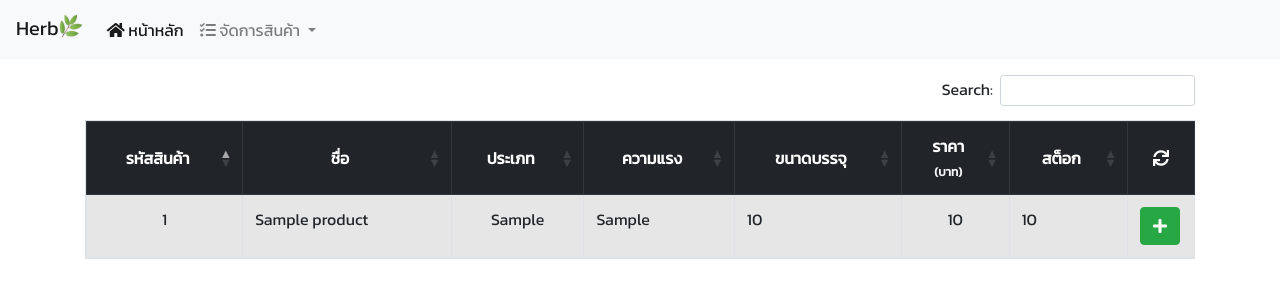
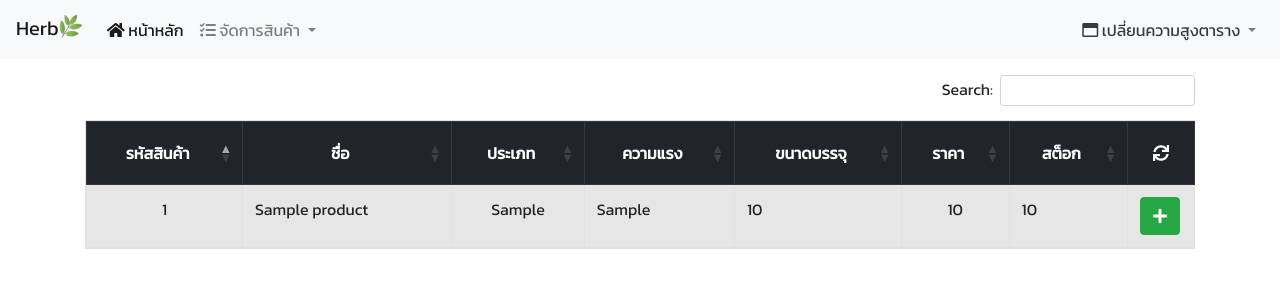
Before and after one commit to ThanakitKongKang/Herb_Internship, a PHP site: page / in a window 1280 px wide. Shown: the top 300 px of the page. Run offline with PHP 8.4, Linux system fonts and the light colour scheme; tables that the repository leaves empty or names only in its code hold one stand-in row (values such as "Sample post"); lists and menus that the app fills with data are empty; some libraries are stand-ins or nearby versions.

Commit message:
change table-height function

```diff
--- a/header.php
+++ b/header.php
@@ -16,10 +16,6 @@
                 } ?>" href="index.php"><i class="fas fa-home"></i> หน้าหลัก <span class="sr-only">(current)</span></a>
             </li>
 
-
-
-
-
             <li class="nav-item dropdown">
                 <a class="nav-link dropdown-toggle" href="#" id="navbarDropdownMenuLink" data-toggle="dropdown" aria-haspopup="true" aria-expanded="false">
                     <span class="<?php if (basename($_SERVER['PHP_SELF']) == 'product_add.php') { echo "text-dark"; } ?>"><i class="fas fa-tasks"></i> จัดการสินค้า</span>
@@ -33,7 +29,29 @@
                 </div>
             </li>
 
+
+
         </ul>
+
+        <?php if (basename($_SERVER['PHP_SELF']) == 'index.php') { ?>
+            <ul class="navbar-nav">
+                <li class="nav-item dropdown">
+                    <a class="nav-link dropdown-toggle" href="#" id="navbarDropdownMenuLink" data-toggle="dropdown" aria-haspopup="true" aria-expanded="false">
+                        <span class="<?php if (basename($_SERVER['PHP_SELF']) == 'index.php') {
+                                            echo "text-dark";
+                                        } ?>"><i class="far fa-window-maximize"></i> เปลี่ยนความสูงตาราง</span>
+                    </a>
+                    <div class="dropdown-menu" aria-labelledby="navbarDropdownMenuLink2">
+                        <a class="dropdown-item table-height-change" href="#.php" data-height="200">200 px</a>
+                        <a class="dropdown-item table-height-change" href="#.php" data-height="300">300 px</a>
+                        <a class="dropdown-item table-height-change" href="#.php" data-height="400">400 px</a>
+                        <a class="dropdown-item table-height-change" href="#.php" data-height="500">500 px</a>
+                        <a class="dropdown-item table-height-change" href="#.php" data-height="600">600 px</a>
+
+                    </div>
+                </li>
+                </ul>
+            <?php } ?>
 
         <!-- <form class="form-inline my-2 my-lg-0 mr-auto">
             <input class="form-control mr-sm-1" type="search" placeholder="Search" aria-label="Search">
--- a/index.php
+++ b/index.php
@@ -8,16 +8,7 @@ include_once($path);
 
 <head>
     <title>Herb retail</title>
-    <script>
-        var xmlhttp = new XMLHttpRequest();
-        xmlhttp.onreadystatechange = function() {
-            if (this.readyState == 4 && this.status == 200) {
-                document.getElementById("tbodyData").innerHTML = this.responseText;
-            }
-        };
-        xmlhttp.open("GET", "./model/model_product_getListProductTable.php", true);
-        xmlhttp.send();
-    </script>
+
     <style>
         table tbody tr:hover {
             color: green;
@@ -29,8 +20,12 @@ include_once($path);
             background-color: #35cc57 !important;
         }
 
-        table tbody tr th:last-child {
+        table tbody tr th {
             width: 1%;
+            white-space: nowrap;
+        }
+
+        table td {
             white-space: nowrap;
         }
     </style>
@@ -43,10 +38,19 @@ include_once($path);
         $listProduct = getListProduct($pdo); //call function
         ?>
         <!-- print -->
-
+        <script>
+            var xmlhttp = new XMLHttpRequest();
+            xmlhttp.onreadystatechange = function() {
+                if (this.readyState == 4 && this.status == 200) {
+                    document.getElementById("tbodyData").innerHTML = this.responseText;
+                }
+            };
+            xmlhttp.open("GET", "./model/model_product_getListProductTable.php", true);
+            xmlhttp.send();
+        </script>
         <div class="my-3">
 
-            <table class="table table-striped table-bordered table-hover" id="product" data-page-length='25'>
+            <table class="table table-striped table-responsive table-bordered table-hover" id="product" data-page-length='25'>
                 <thead class="thead-dark">
                     <tr>
                         <th class="align-middle text-center">รหัสสินค้า</th>
@@ -54,7 +58,9 @@ include_once($path);
                         <th class="align-middle text-center">ประเภท</th>
                         <th class="align-middle text-center">ความแรง</th>
                         <th class="align-middle text-center">ขนาดบรรจุ</th>
-                        <th class="align-middle text-center">ราคา<br><span class="text-light" style="font-size:0.75em;">(บาท)<span></th>
+                        <th class="align-middle text-center">ราคา<br>
+                            <!-- <span class="text-light" style="font-size:0.75em;">(บาท)<span> -->
+                        </th>
                         <th class="align-middle text-center">สต็อก</th>
                         <th class="align-middle text-center no-sort"><a class="btn refresh-table"><i class="fas fa-sync"></i></a></th>
                     </tr>
@@ -66,7 +72,7 @@ include_once($path);
             </table>
 
             <!-- ตะกร้า -->
-            <div class="row mt-3">
+            <div class="row mt-1">
                 <div class="col">
                     <span class="cart-clickable"></span>
                     <span class="clear-cart cart-clear-clickable"></span>
@@ -80,6 +86,7 @@ include_once($path);
     <?php
     include($_SERVER['DOCUMENT_ROOT'] . "/herb_internship/modalbox/cart_modal.php"); ?>
     <script src="./js/cart.js"></script>
+
 
 </body>
 
@@ -97,20 +104,42 @@ include_once($path);
         }, 5000);
     }
 
+    $(document).ready(function() {
 
 
-    $(document).ready(function() {
+
         var table = $('#product').DataTable({
-            scrollY: 800,
+            scrollY: 500,
+            scrollX: false,
             scrollCollapse: true,
             paging: false,
             info: false,
+
             "columnDefs": [{
                 "targets": 'no-sort',
                 "orderable": false,
             }]
 
         });
+
+        $('.table-height-change').on("click", function(event) {
+            var height = Number($(this).data('height'));
+            table.destroy();
+            table = $('#product').DataTable({
+                scrollY: height,
+                scrollX: false,
+                scrollCollapse: true,
+                paging: false,
+                info: false,
+
+                "columnDefs": [{
+                    "targets": 'no-sort',
+                    "orderable": false,
+                }]
+
+            });
+
+        })
 
         $('.refresh-table').on("click", function(event) {
             var xmlhttp = new XMLHttpRequest();
@@ -122,6 +151,7 @@ include_once($path);
             xmlhttp.open("GET", "./model/model_product_getListProductTable.php", true);
             xmlhttp.send();
         })
+
 
         // table.columns(1).search(this.value).draw();
         $(this).on("keypress", function(event) {
```
